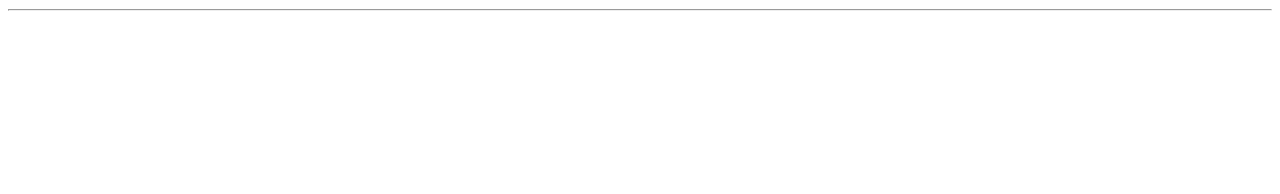
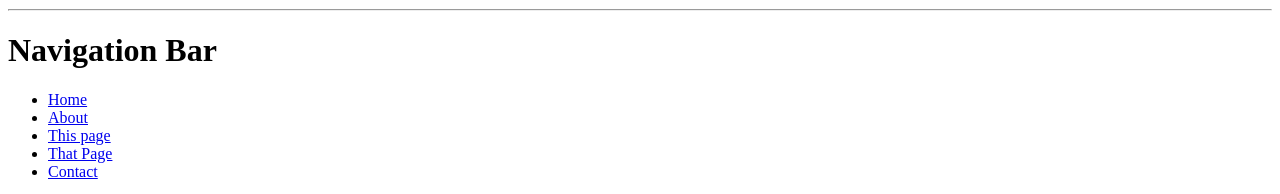
Before and after one commit to Alphaoo1/Frontend, a plain HTML site: page HTML_Sandbox/index.html in a window 1280 px wide. Shown: the part 3115-3309 px from the top of the page. Before the commit the page ends 3134 px from the top, so only its background shows below. Drawn offline with Linux system fonts and the light colour scheme.

Commit message:
Navigation bar

```diff
--- a/HTML_Sandbox/index.html
+++ b/HTML_Sandbox/index.html
@@ -273,5 +273,19 @@
 
         <hr>
 
+        <!-- Navigation Bar -->
+        <!-- Create multip list items : li by typing li*5 or li*x, x= desired no. -->
+        <h1>Navigation Bar</h1>
+        <nav>
+            <ul>
+                <li> <a href="index.html"> Home </a>  </li>
+                <li> <a href="about.html"> About </a>  </li>
+                <li> <a href="#"> This page </a></li>
+                <li> <a href="#"> That Page </a></li>
+                <li> <a href="contact.html"> Contact </a></li>
+            </ul>
+        </nav>
+
+
     </body>
 </html>
```
